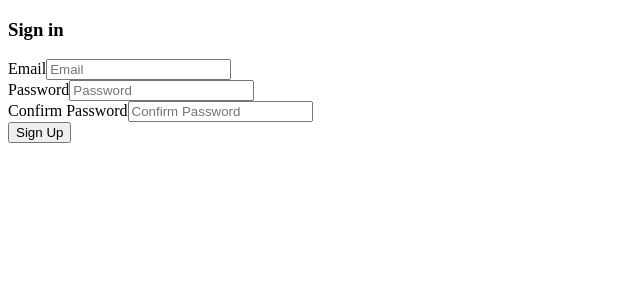
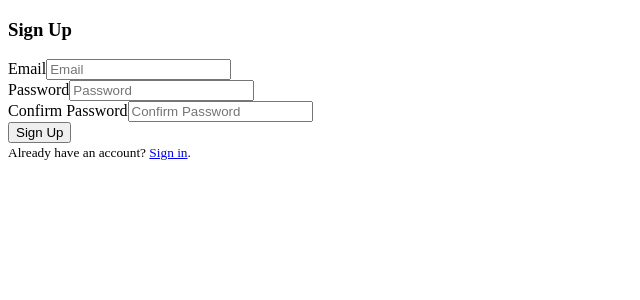
Before and after one commit to nikolasnorth/ecommerce, a Next.js app in the folder frontend/: page /signup in a window 1280 px wide. Shown: the top 300 px of the page, without its empty margins (0-640 px from the left). Built offline with nearby package versions, Linux system fonts and the light colour scheme.

Commit message:
edit sign up and sign in pages

```diff
--- a/frontend/pages/signin.tsx
+++ b/frontend/pages/signin.tsx
@@ -1,4 +1,5 @@
 import { ChangeEvent } from "react";
+import Link from "next/link";
 
 export default function SignInPage() {
 
@@ -10,8 +11,8 @@ export default function SignInPage() {
   }
 
   return (
-    <div className="min-h-screen flex flex-col">
-      <h3>Sign in</h3>
+    <div className="min-h-screen flex flex-col items-center justify-center">
+      <h3>Sign In</h3>
       <form onSubmit={signInUser}>
         <label htmlFor="email" className="hidden">Email</label>
         <input type="email" id="email" name="email" autoComplete="email" placeholder="Email" required/>
@@ -23,6 +24,7 @@ export default function SignInPage() {
         <br/>
         <button type="submit">Sign In</button>
       </form>
+      <small>Don't have an account? <Link href={"/signup"}><a className="underline">Sign up</a></Link>.</small>
     </div>
   );
 }
--- a/frontend/pages/signup.tsx
+++ b/frontend/pages/signup.tsx
@@ -1,4 +1,5 @@
 import { ChangeEvent } from "react";
+import Link from "next/link";
 
 export default function SignUpPage() {
 
@@ -10,8 +11,8 @@ export default function SignUpPage() {
   }
 
   return (
-    <div className="min-h-screen flex flex-col">
-      <h3>Sign in</h3>
+    <div className="min-h-screen flex flex-col items-center justify-center">
+      <h3>Sign Up</h3>
       <form onSubmit={signUpUser}>
         <label htmlFor="email" className="hidden">Email</label>
         <input type="email" id="email" name="email" autoComplete="email" placeholder="Email" required/>
@@ -28,6 +29,7 @@ export default function SignUpPage() {
         <br/>
         <button type="submit">Sign Up</button>
       </form>
+      <small>Already have an account? <Link href={"/signin"}><a className="underline">Sign in</a></Link>.</small>
     </div>
   );
 }
```
